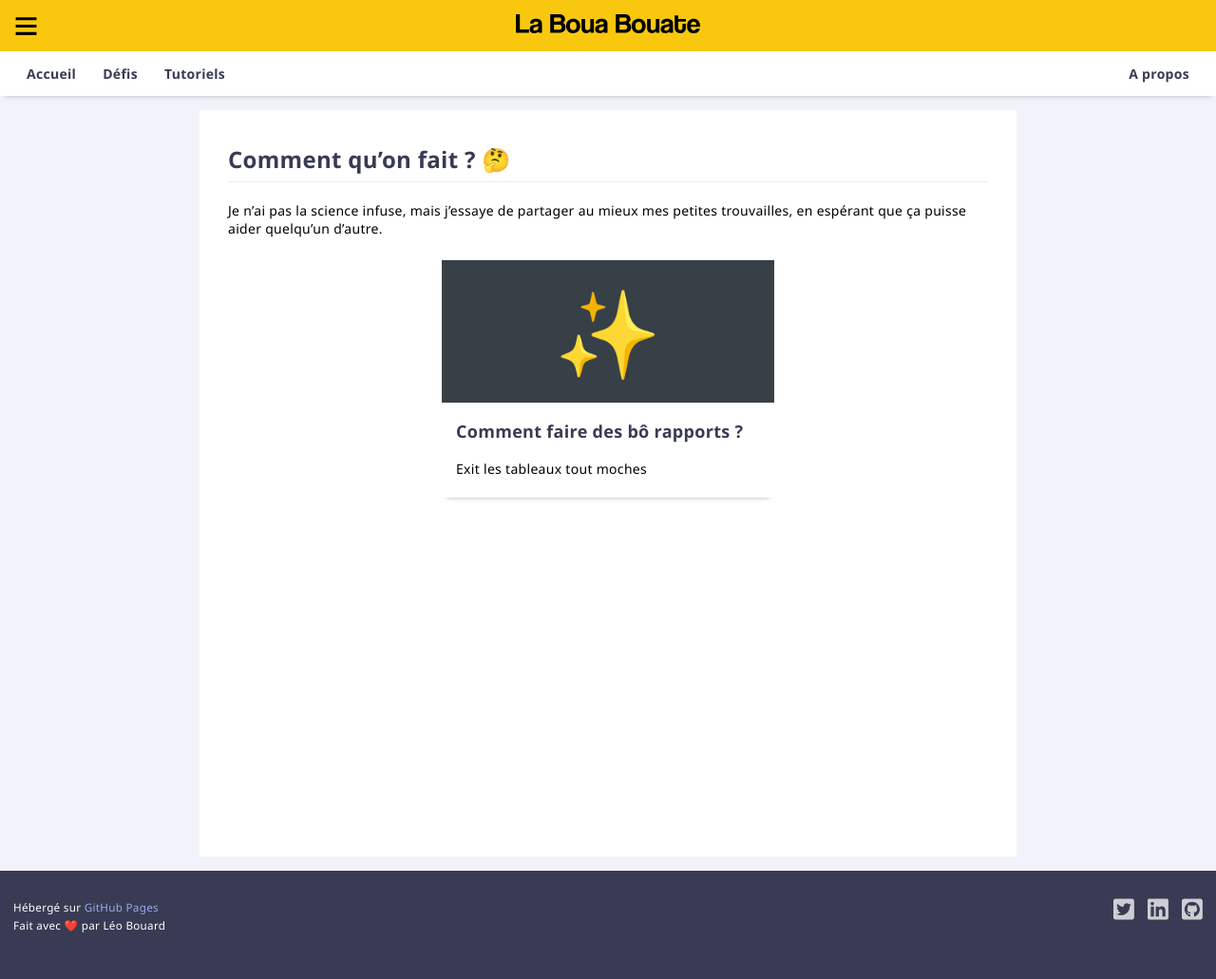
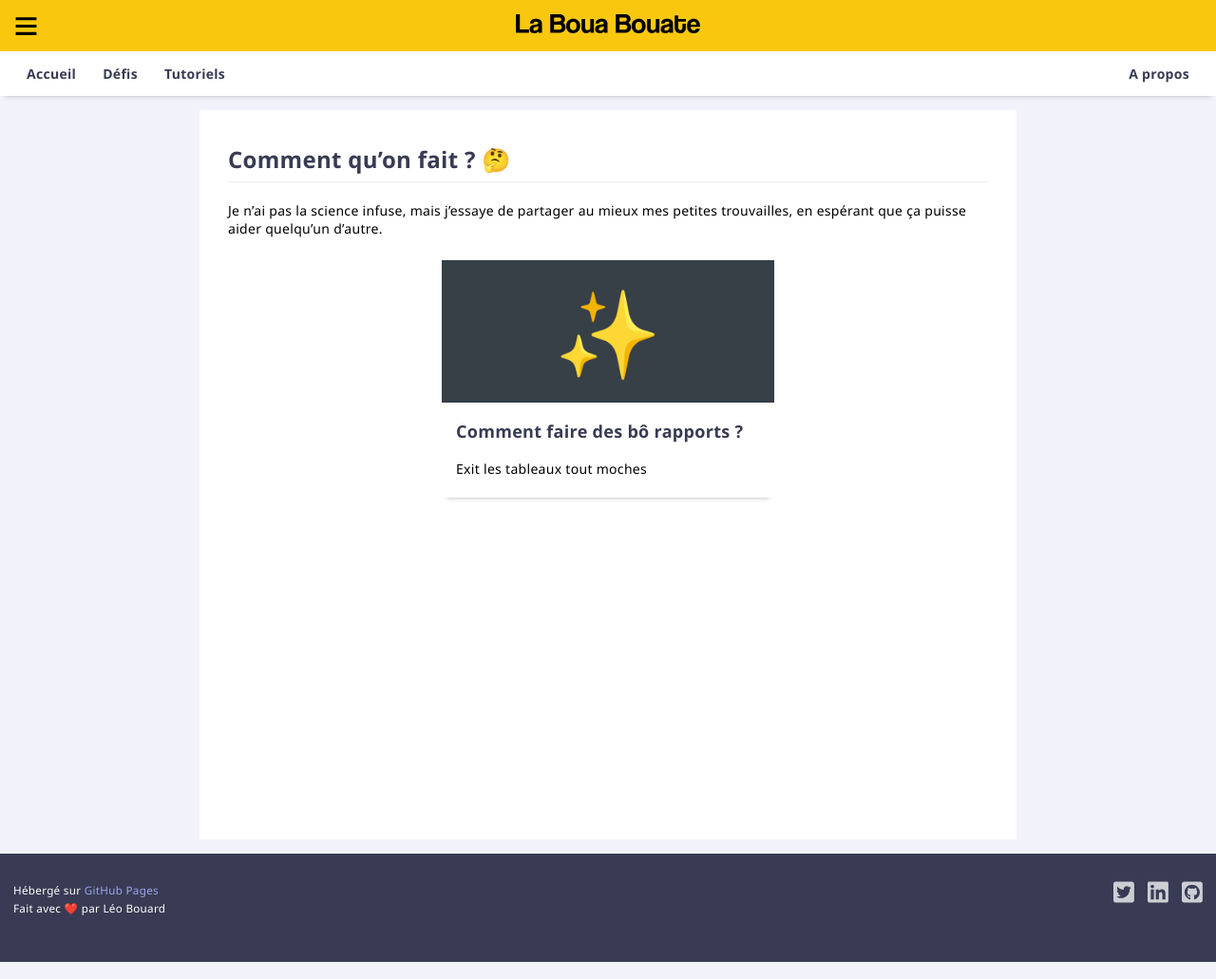
Before and after one commit to leobouard/leobouard.github.io, a Jekyll site: the page built from howto.md, in a window 1280 px wide. Shown: the whole page at 95% size. Built offline with Jekyll 4.4.1, drawn with Linux system fonts in a browser that asks for light colours; our own code applies the rules of GitHub Pages for plain Markdown files.

Commit message:
Update style.scss

```diff
--- a/assets/css/style.scss
+++ b/assets/css/style.scss
@@ -94,7 +94,7 @@ nav a:last-child {
 /* --- CONTENT --- */
 
 section {
-    min-height: 84%;
+    min-height: 82%;
     background-color: #fff;
     padding-top: 15px;
     padding-bottom: 15px;
```
